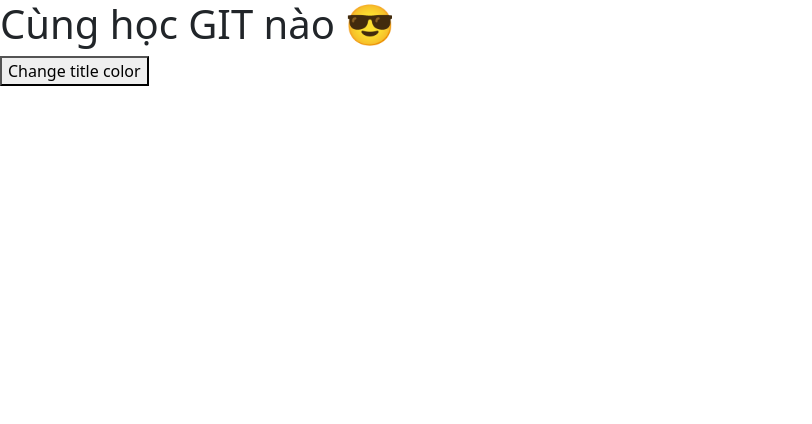
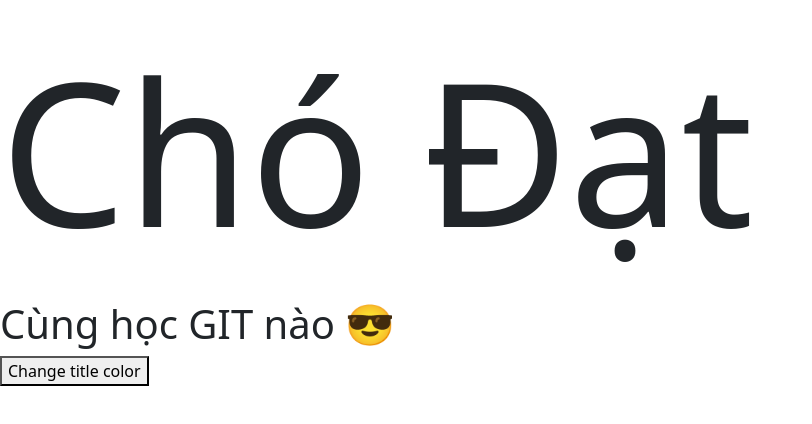
Before and after one commit to PhamDat328/lab5, a plain HTML site: page index.html in a window 1280 px wide. Shown: the whole page, without its empty margins (0-812 px from the left). Drawn offline with nearby package versions, Linux system fonts and the light colour scheme.

Commit message:
update index.html

```diff
--- a/index.html
+++ b/index.html
@@ -16,6 +16,7 @@
 <body>
     <header>
         <!-- place navbar here -->
+        <div style="font-size: 200px;" class="title">Chó Đạt</div>
     </header>
     <main>
         <h1 class="title">Cùng học GIT nào 😎</h1>
```
